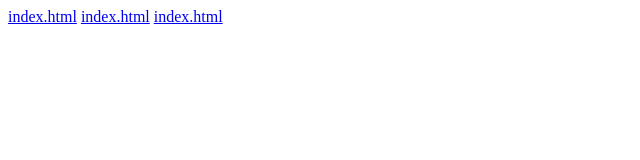
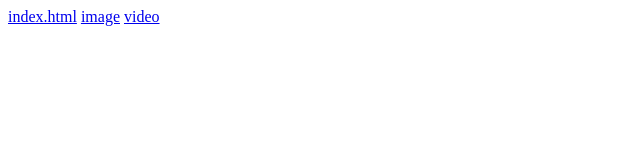
Before and after one commit to fatimaalzahrashawakhalhamouda-hue/Anme-, a plain HTML site: page index.html in a window 1280 px wide. Shown: the full height of the page, 0-640 px from the left. Drawn offline with Linux system fonts and the light colour scheme.

Commit message:
Update index.html

```diff
--- a/index.html
+++ b/index.html
@@ -8,7 +8,7 @@
 </head>
 <body>
 <a href="index1.html">index.html</a>
-<a href="58b4eb1b68d3ee1562e48a298a3733a4.jpg">index.html</a>
-<a href="kilwa__.1-20260112-0001.mp4">index.html</a>
+<a href="58b4eb1b68d3ee1562e48a298a3733a4.jpg">image</a>
+<a href="kilwa__.1-20260112-0001.mp4">video</a>
 </body>
 </html>
```
